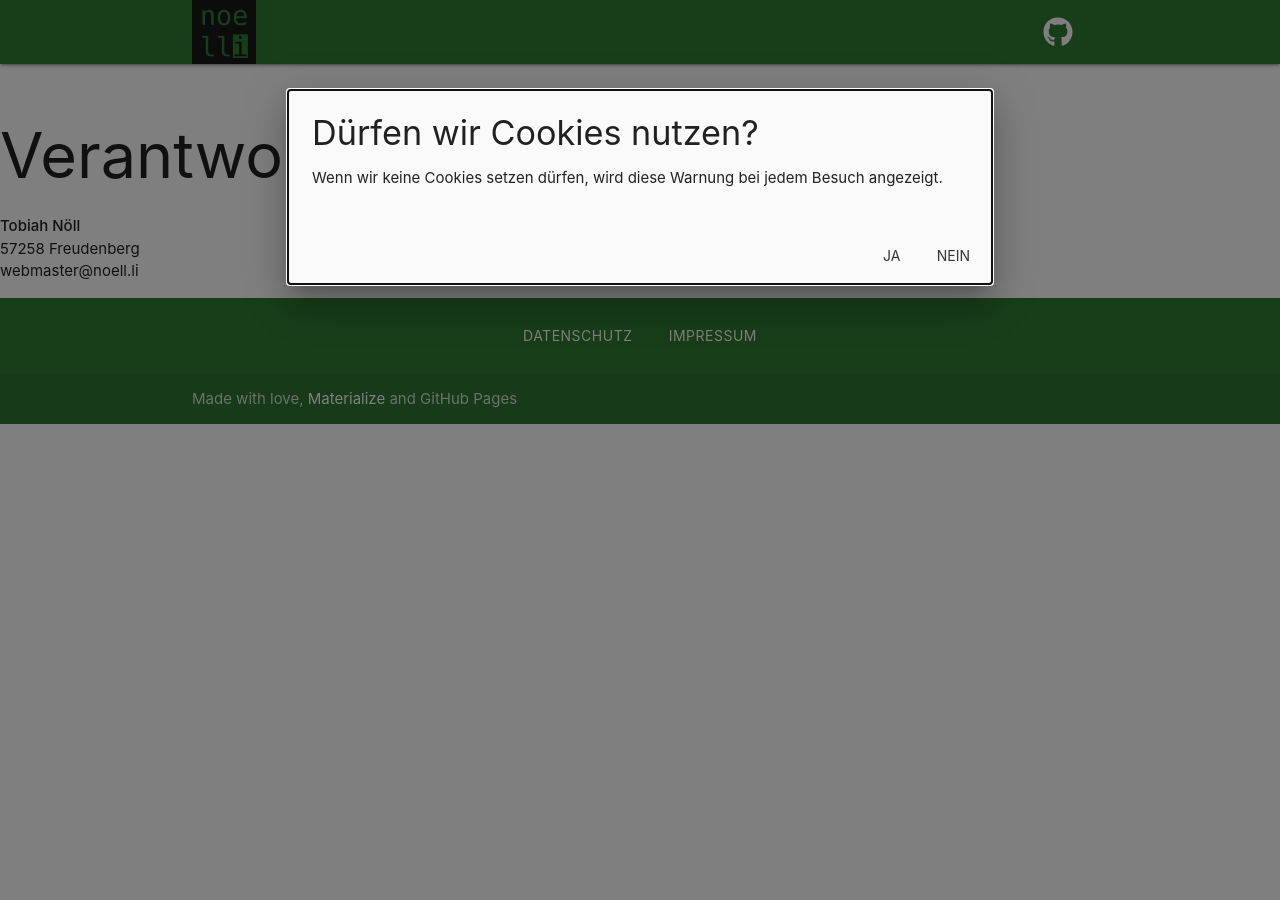
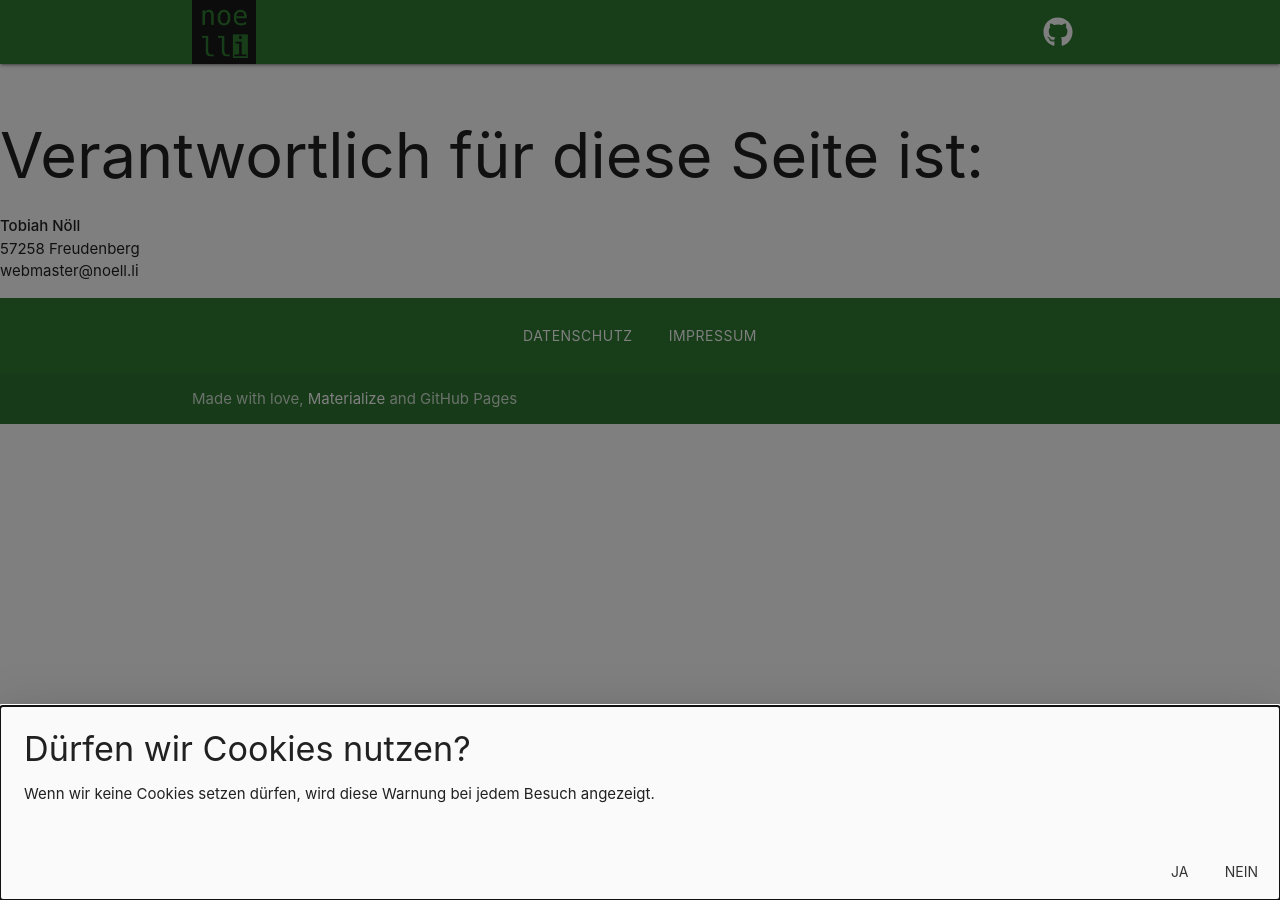
Before and after one commit to noelli/noelli.github.io, a Jekyll site: the page built from impressum.md, in a window 1280 px wide. Built offline with Jekyll 4.4.1, drawn with Linux system fonts in a browser that asks for light colours; nearby versions of some CDN libraries; comment, search, counter and statistics services are not loaded; our own code applies the rules of GitHub Pages for plain Markdown files.

Commit message:
Update default.html

```diff
--- a/_layouts/default.html
+++ b/_layouts/default.html
@@ -120,7 +120,7 @@
 
   <!-- Cookie Warning -->
   <!-- Modal Structure -->
-  <div id="cookie" class="modal">
+  <div id="cookie" class="modal bottom-sheet">
     <div class="modal-content">
       <h4>Dürfen wir Cookies nutzen?</h4>
       <p>
```
